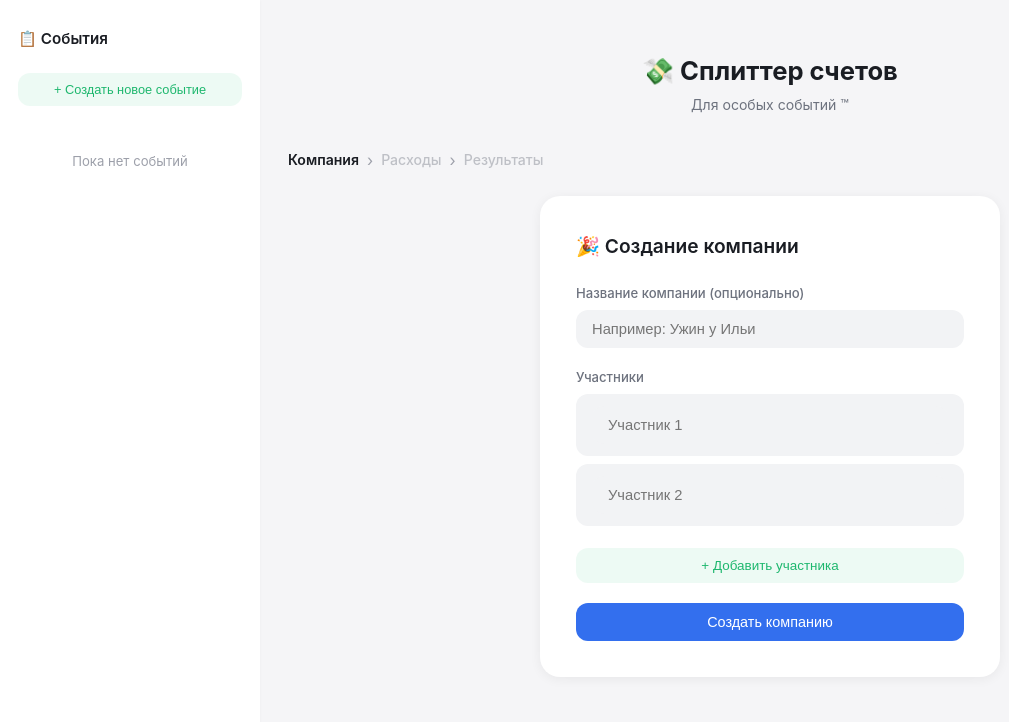
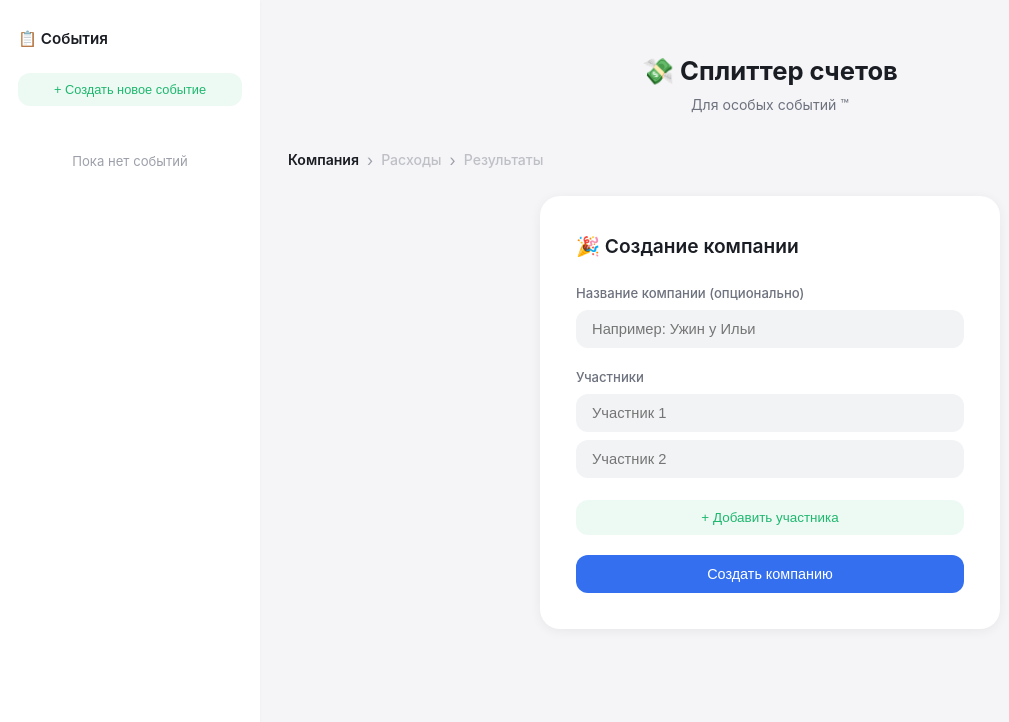
Before and after one commit to darfl/test-project, a React (Vite) app in the folder frontend/: page / in a window 1280 px wide. Shown: the top 722 px of the page, without its empty margins (0-1009 px from the left). Built offline with nearby package versions, Linux system fonts and the light colour scheme.

Commit message:
fix логики редактрирования

```diff
--- a/frontend/src/components/CreateCompany.jsx
+++ b/frontend/src/components/CreateCompany.jsx
@@ -124,6 +124,7 @@ export default function CreateCompany({ onNext, prefill, draftId, onTitleChange,
                         type="button"
                         className="btn btn-primary"
                         style={{ fontSize: '0.78rem', padding: '4px 10px', minWidth: 'auto' }}
+                        disabled={editParticipantName === p.name}
                         onClick={() => {
                           handleNameChange(i, editParticipantName || `Участник ${i + 1}`);
                           setEditingParticipant(null);
@@ -162,7 +163,7 @@ export default function CreateCompany({ onNext, prefill, draftId, onTitleChange,
                     placeholder={`Участник ${i + 1}`}
                   />
                 )}
-                {participants.length > 2 && (
+                {participants.length > 2 && editingParticipant !== i && (
                   <button
                     type="button"
                     className="btn-delete"
--- a/frontend/src/components/OrderEntry.jsx
+++ b/frontend/src/components/OrderEntry.jsx
@@ -176,6 +176,7 @@ export default function OrderEntry({ companyData, onBack, onSplit, eventId, onUp
                 <button
                   className="btn btn-primary"
                   style={{ fontSize: '0.8rem', padding: '6px 14px' }}
+                  disabled={editCheckName === c.name}
                   onClick={() => { handleCheckNameChange(cIdx, editCheckName); setEditingCheck(null); }}
                 >
                   ✓
--- a/frontend/src/styles/App.css
+++ b/frontend/src/styles/App.css
@@ -432,9 +432,22 @@ body {
   box-shadow: var(--shadow-sm);
 }
 
+.create-company .participant-row {
+  background: transparent;
+  padding: 0;
+  border-radius: 0;
+}
+
 .create-company .participant-row:hover {
-  background: var(--bg-input);
+  background: transparent;
   box-shadow: none;
+}
+
+.create-company .participant-row > .btn-delete {
+  position: static;
+  opacity: 1;
+  font-size: 0.78rem;
+  padding: 3px 6px;
 }
 
 .participant-name-text {
```
